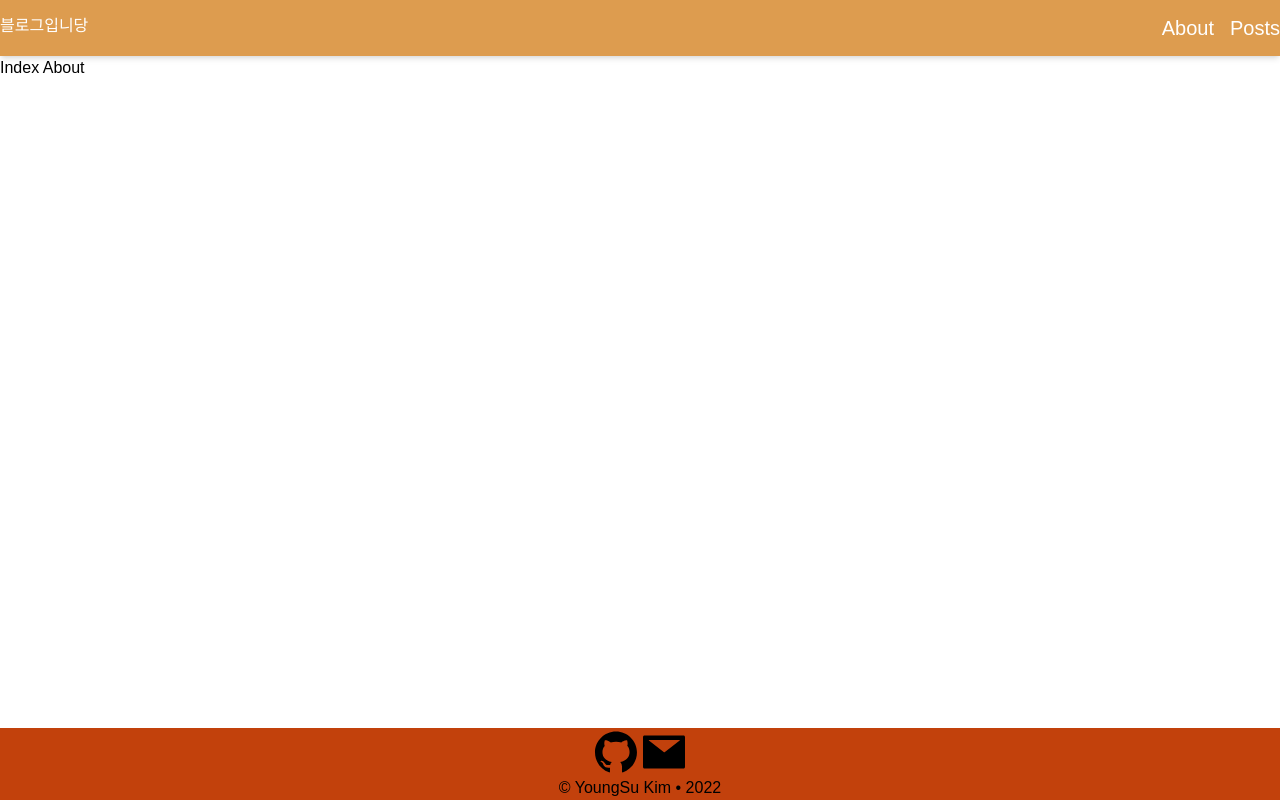
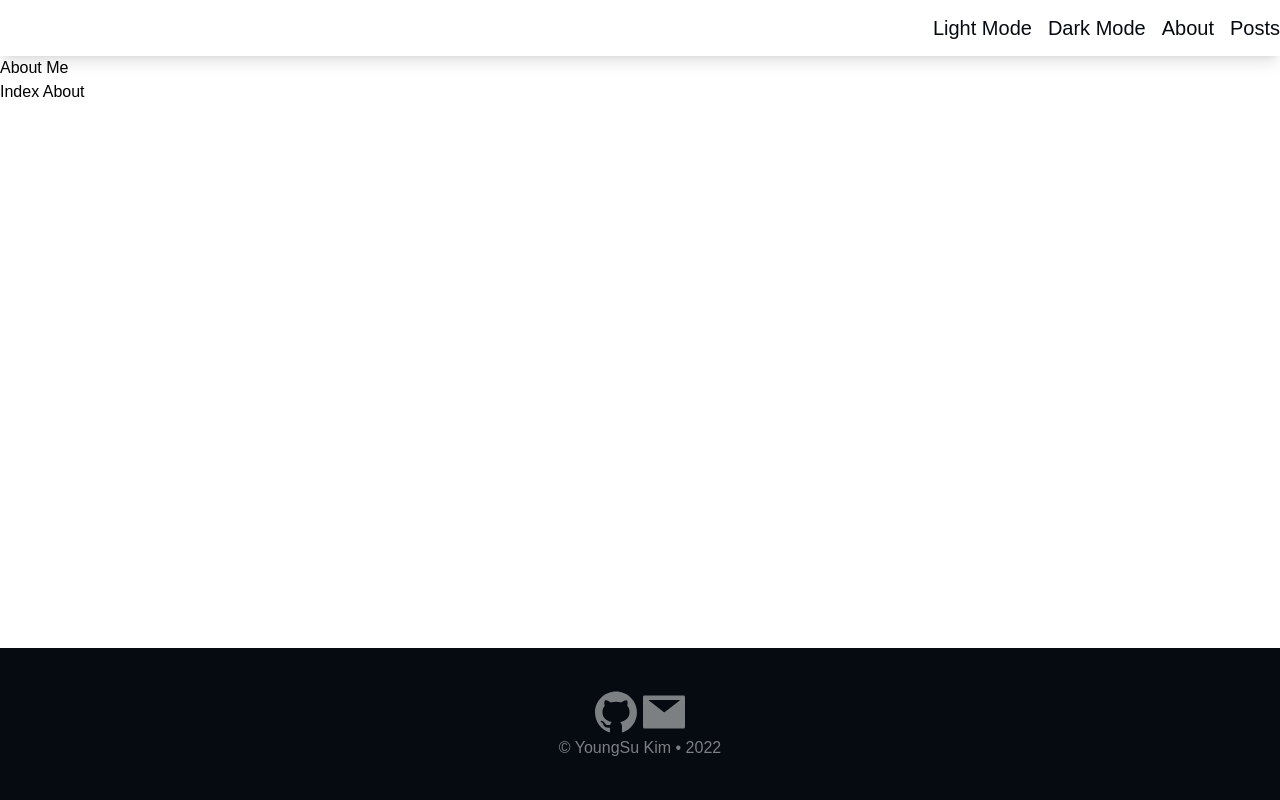
Before and after one commit to jklasd2001/next-blog, a Next.js app: page / in a window 1280 px wide. Built offline with nearby package versions, Linux system fonts and the light colour scheme.

Commit message:
feat: 다크모드 추가

```diff
--- a/src/components/Footer/Foorter.tsx
+++ b/src/components/Footer/Foorter.tsx
@@ -2,8 +2,8 @@ import { AiFillGithub, AiFillMail } from 'react-icons/ai'
 
 export const Footer = () => {
   return (
-    <footer className="bg-orange-700">
-      <div className="container mx-auto flex flex-col items-center">
+    <footer className="bg-[#060b11]">
+      <div className="container mx-auto flex flex-col items-center py-10 text-[#ffffff7a]">
         <div className="flex">
           <AiFillGithub size={48} />
           <AiFillMail size={48} />
--- a/src/components/Header/Header.tsx
+++ b/src/components/Header/Header.tsx
@@ -1,11 +1,29 @@
+import { useTheme } from 'next-themes'
 import Link from 'next/link'
 
 export const Header = () => {
+  const { theme, setTheme } = useTheme()
+  console.log(theme)
   return (
-    <header className="flex h-[56px] items-center bg-[#dd9c4f] shadow-md">
+    <header className="flex h-[56px] items-center shadow-lg">
       <div className="container mx-auto flex justify-between">
         <div className="text-white">블로그입니당</div>
-        <div className="flex gap-4 text-xl text-white">
+        <div className="flex gap-4 text-xl text-[#060b11]">
+          <button
+            onClick={() => {
+              setTheme('light')
+            }}
+          >
+            Light Mode
+          </button>
+          <button
+            onClick={() => {
+              setTheme('dark')
+            }}
+          >
+            Dark Mode
+          </button>
+
           <Link href={'/'}>About</Link>
           <Link href={'/posts'}>Posts</Link>
         </div>
--- a/src/pages/_app.tsx
+++ b/src/pages/_app.tsx
@@ -1,8 +1,10 @@
+import { ThemeProvider } from 'next-themes'
 import type { AppProps } from 'next/app'
+import Head from 'next/head'
 
 import { Layout } from 'src/components'
 
-import '../styles/globals.css'
+import 'src/styles/globals.css'
 
 /**
  * @description
@@ -10,9 +12,14 @@ import '../styles/globals.css'
  */
 const App = ({ Component, pageProps }: AppProps) => {
   return (
-    <Layout>
-      <Component {...pageProps} />
-    </Layout>
+    <ThemeProvider attribute="class">
+      <Layout>
+        <Head>
+          <title>자유를 찾아서</title>
+        </Head>
+        <Component {...pageProps} />
+      </Layout>
+    </ThemeProvider>
   )
 }
 
--- a/src/pages/_document.js
+++ b/src/pages/_document.js
@@ -12,13 +12,15 @@ class MyDocument extends Document {
     return (
       <Html>
         <Head>
+          <meta name="description" content="김영수의 개발 블로그입니다. 하나라도 얻어가셨으면 좋겠습니다." />
+          <link rel="icon" href="/favicon.ico" />
           {/* 폰트 파일을 더 일찍 가려오기 위함 */}
           <link rel="preconnect" href="https://fonts.googleapis.com" ></link>
-          <link rel="preconnect" href="https://fonts.gstatic.com" crossorigin></link>
-          <link href="https://fonts.googleapis.com/css2?family=Noto+Serif+KR:wght@200;300;400;500;600;700;900&display=swap" rel="stylesheet"></link>
+          <link rel="preconnect" href="https://fonts.gstatic.com" crossOrigin="true"></link>
+          <link href={`https://fonts.googleapis.com/css2?family=Noto+Serif+KR:wght@200;300;400;500;600;700;900&display=swap`} rel="stylesheet"></link>
         </Head>
         {/* Tailwind CSS Font Family */}
-        <body className="font-nunito">
+        <body className="font-nunito bg-white dark:bg-slate-900">
           <Main />
           <NextScript />
         </body>
--- a/src/pages/index.tsx
+++ b/src/pages/index.tsx
@@ -1,16 +1,9 @@
 import type { NextPage } from 'next'
-import Head from 'next/head'
 
 const Home: NextPage = () => {
-  console.log('123')
   return (
-    <div className="">
-      <Head>
-        <title>Create Next App</title>
-        <meta name="description" content="Generated by create next app" />
-        <link rel="icon" href="/favicon.ico" />
-      </Head>
-
+    <div>
+      <div>About Me</div>
       <div>Index About</div>
     </div>
   )
--- a/tailwind.config.js
+++ b/tailwind.config.js
@@ -3,6 +3,7 @@ module.exports = {
     'src/pages/**/*.{js,ts,jsx,tsx}',
     'src/components/**/*.{js,ts,jsx,tsx}',
   ],
+  darkMode: "class",
   theme: {
     extend: {
       fontFamily: {
```
Also changed, not shown: package.json (+4 -3 lines), 1 other file (tests, documents, lock files or other folders).
